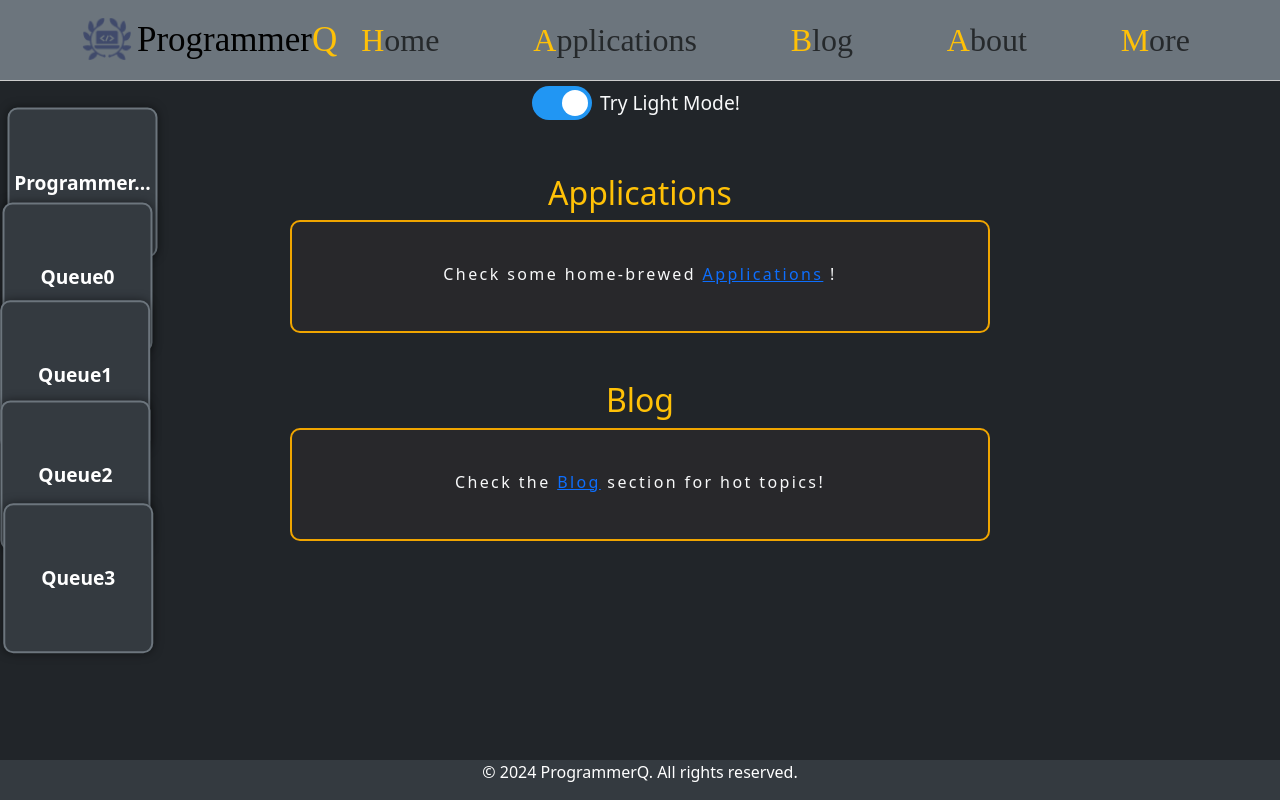
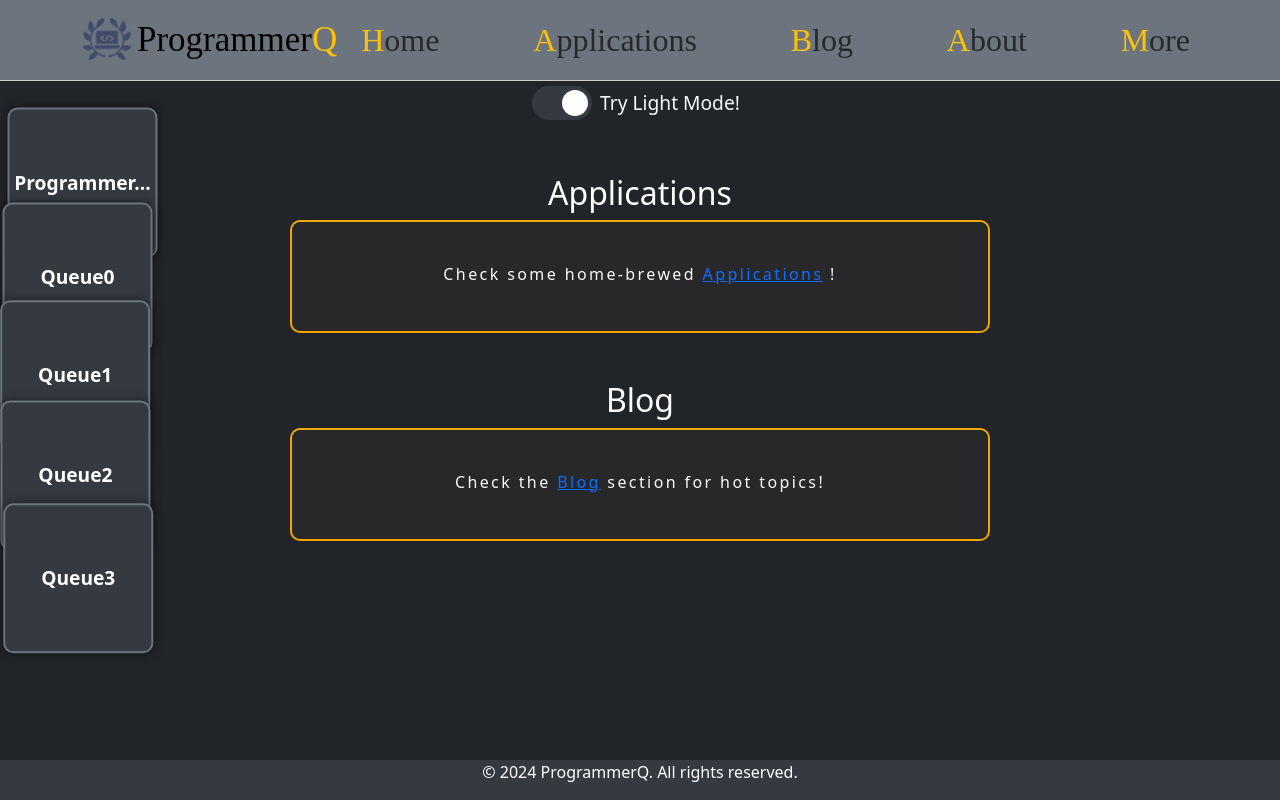
Before and after one commit to semper-proficiens/programmerq, a React (Create React App) app in the folder react-app/: page / in a window 1280 px wide. Built offline with nearby package versions, Linux system fonts and the light colour scheme.

Commit message:
application_page_card_and_toggle_style_changes

```diff
--- a/react-app/src/components/ApplicationCard.js
+++ b/react-app/src/components/ApplicationCard.js
@@ -11,7 +11,7 @@ function ApplicationCard({ service }) {
     };
 
     const titleStyle = {
-        color: isDarkMode ? '#ffc107' : '#28282B',
+        color: isDarkMode ? '#fff' : '#28282B',
         fontFamily: 'Georgia, serif',
         fontWeight: 'bold',
         fontSize: '1.5rem',
--- a/react-app/src/components/ApplicationsPage.js
+++ b/react-app/src/components/ApplicationsPage.js
@@ -35,7 +35,7 @@ function ApplicationsPage() {
 
     return (
         <Container id="services">
-            <h2 class={isDarkMode ? "text-warning" : "primary"}>Applications</h2>
+            <h2 class={isDarkMode ? "text-white" : "primary"}>Applications</h2>
             <Row className="justify-content-center align-items-center">
                 <Col md={1} className="d-flex align-items-center justify-content-end">
                     <Button className="p-0" variant={isDarkMode ? "outline-warning" : "light"} onClick={handlePrevService}>
--- a/react-app/src/components/HomeApplications.js
+++ b/react-app/src/components/HomeApplications.js
@@ -10,7 +10,7 @@ function HomeApplications() {
 
     return (
         <Container id="blog" className="my-5">
-            <h2 className={isDarkMode ? "text-warning" : "primary"}>Applications</h2>
+            <h2 className={isDarkMode ? "text-white" : "primary"}>Applications</h2>
             <div className={isDarkMode ? "blog-box-dark" : "blog-box-light"}>
                 <p className={`${isDarkMode ? "typewriter-dark" : "typewriter-light"} mb-custom`}>
                     Check some home-brewed <Link to="/applications">Applications</Link> !
--- a/react-app/src/components/HomeBlog.js
+++ b/react-app/src/components/HomeBlog.js
@@ -10,7 +10,7 @@ function HomeBlog() {
 
     return (
         <Container id="blog" className="my-5">
-            <h2 className={isDarkMode ? "text-warning" : "primary"}>Blog</h2>
+            <h2 className={isDarkMode ? "text-white" : "primary"}>Blog</h2>
             <div className={isDarkMode ? "blog-box-dark" : "blog-box-light"}>
                 <p className={`${isDarkMode ? "typewriter-dark" : "typewriter-light"} mb-custom`}>
                     Check the <Link to="/blog">Blog</Link> section for hot topics!
--- a/react-app/src/styles/toggle.css
+++ b/react-app/src/styles/toggle.css
@@ -66,11 +66,11 @@
 }
 
 input:checked + .switch-slider {
-    background-color: #2196F3;
+    background-color: #343a40;
 }
 
 input:focus + .switch-slider {
-    box-shadow: 0 0 1px #2196F3;
+    box-shadow: 0 0 1px #343a40;
 }
 
 input:checked + .switch-slider:before {
```
